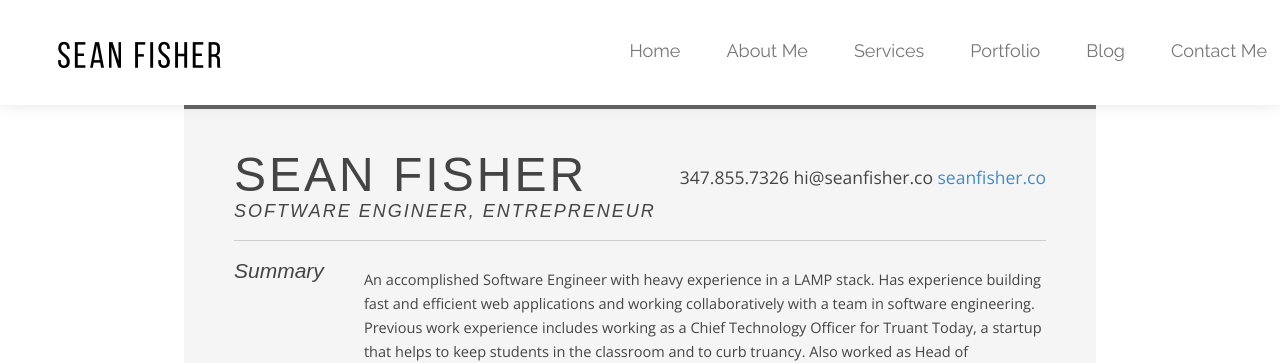
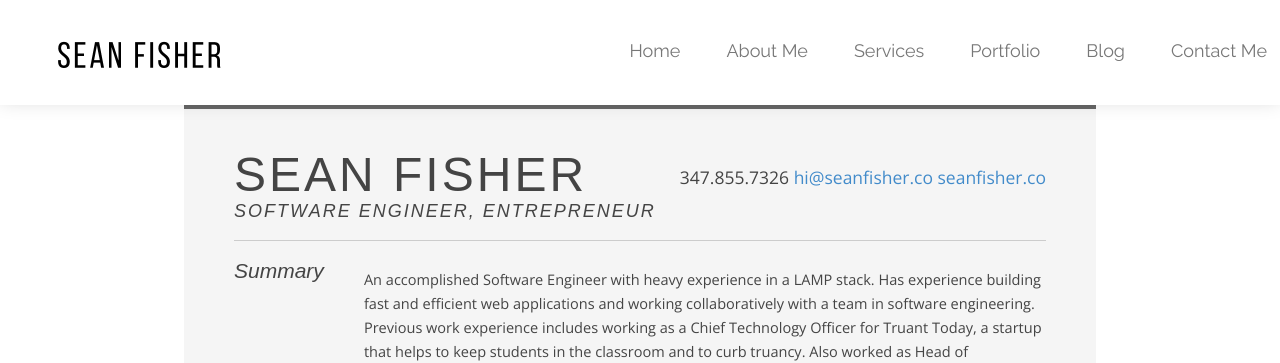
Before and after one commit to srtfisher/srtfisher.github.io, a Jekyll site: the page built from resume.html, in a window 1280 px wide and 900 px high. Shown: the top 363 px of the window. Built offline with Jekyll 4.4.1, drawn with Linux system fonts in a browser that asks for light colours; Markdown is read by kramdown in place of the engine named in the settings.

Commit message:
Linking the email

```diff
--- a/_includes/resume.md
+++ b/_includes/resume.md
@@ -2,7 +2,7 @@
 ## Software Engineer, Entrepreneur
 
 > 347.855.7326
-> hi@seanfisher.co
+> <hi@seanfisher.co>
 > [seanfisher.co](http://seanfisher.co/)
 
 ------
```
